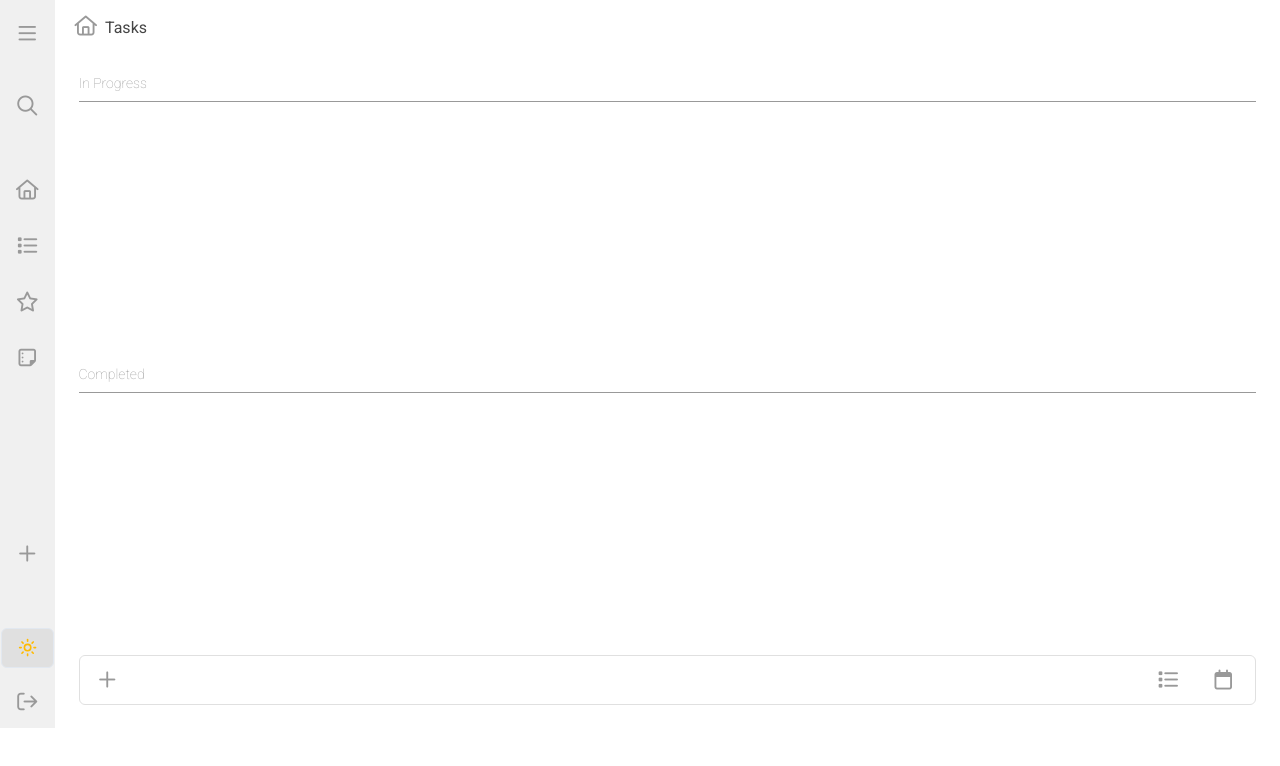
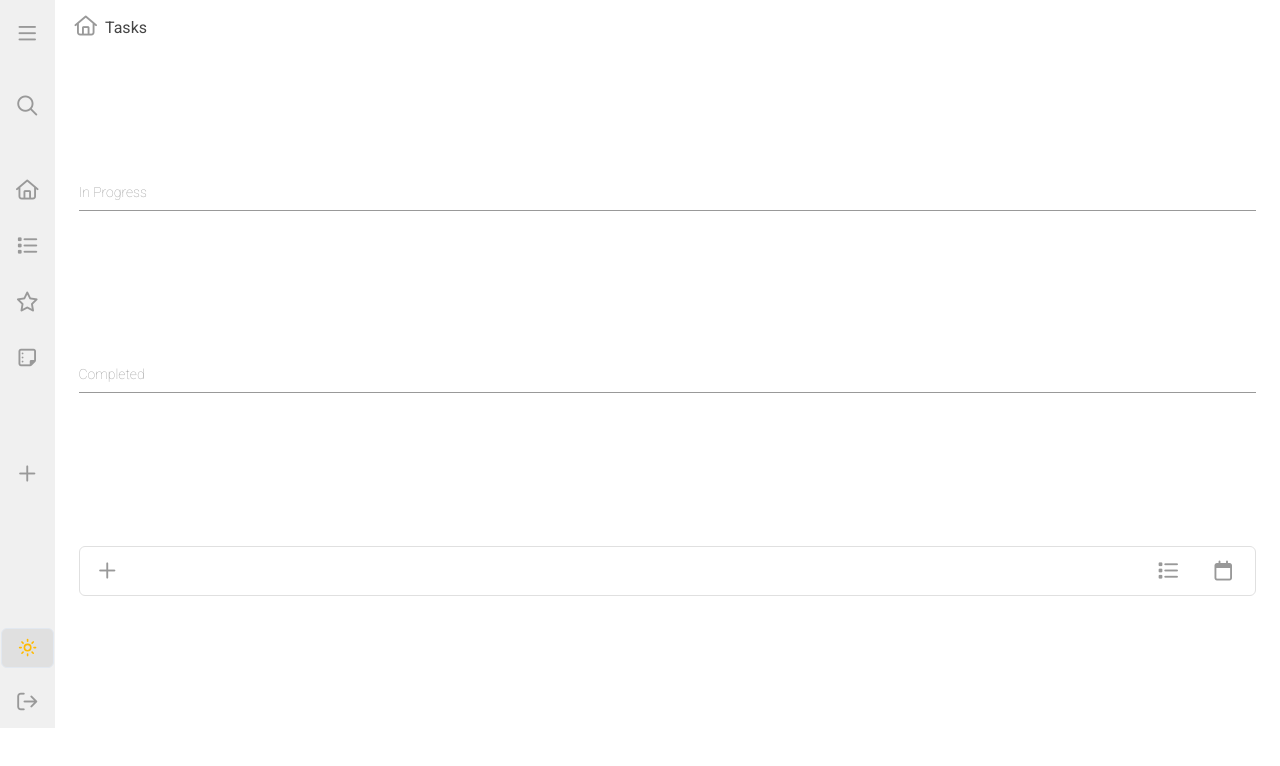
Before and after one commit to imanh79/Task-Management, a Next.js app: page / in a window 1280 px wide. Shown: the top 766 px of the page. Built offline with nearby package versions, Linux system fonts and the light colour scheme; grey boxes are pictures that could not be loaded.

Commit message:
deployed3

```diff
--- a/components/main/main.tsx
+++ b/components/main/main.tsx
@@ -42,12 +42,12 @@ const Main = () => {
 
   return (
     <div
-      className={`grid grid-rows-[1fr,40%,40%,1fr] grid-cols-[auto,auto,1fr,auto] h-full overflow-hidden ${
+      className={`grid grid-rows-[1fr,1fr,1fr,1fr] grid-cols-[auto,auto,1fr,auto] h-full overflow-hidden ${
         toggleright ? " " : ""
       }`}
     >
       <div
-        className="col-span-1 row-span-4 bg-bgside h-full overflow-hidden"
+        className="col-span-1 row-span-full bg-bgside h-full "
         onClick={handleClick}
       >
         {toggle ? <Navmobile /> : ""}
--- a/components/ui-kits/Nav-mobile.tsx
+++ b/components/ui-kits/Nav-mobile.tsx
@@ -27,7 +27,7 @@ const Navmobile = () => {
   const hovermenuhandler = (handleMenuToggle: any) => {};
   return (
 
-    <div className="flex flex-col items-center w-full bg-bgside h-full ">
+    <div className="flex flex-col items-center w-full bg-bgside h-[100%] ">
       <TooltipProvider>
         <div onMouseMove={hovermenuhandler}>
           <Tooltip>
@@ -86,7 +86,7 @@ const Navmobile = () => {
         </Tooltip>
         <Tooltip>
           <TooltipTrigger>
-            <Icon iconName="plus" initialstyle="mt-36  gap-0 iconhoverbtn" />{" "}
+            <Icon iconName="plus" initialstyle="mt-16  gap-0 iconhoverbtn" />{" "}
           </TooltipTrigger>{" "}
           <TooltipContent className=" absolute left-10 -bottom-[188px] !border-divider bg-background">
             <p>Add</p>
@@ -94,7 +94,7 @@ const Navmobile = () => {
         </Tooltip>
         <Tooltip>
           <TooltipTrigger>
-            <NavModeToggle initialstyles="mt-12 " />
+            <NavModeToggle initialstyles="mt-32 " />
           </TooltipTrigger>
           <TooltipContent className="absolute left-10 top-[120px] !border-divider bg-background ">
             <p>Mode</p>
@@ -107,7 +107,7 @@ const Navmobile = () => {
               initialstyle="mt-2  gap-0 iconhoverbtn"
             />{" "}
           </TooltipTrigger>
-          <TooltipContent className=" absolute left-10 -bottom-[50px] !border-divider bg-background w-20">
+          <TooltipContent className="absolute left-10 -bottom-[50px] !border-divider bg-background w-20">
             <p>Sign out</p>
           </TooltipContent>
         </Tooltip>
```
